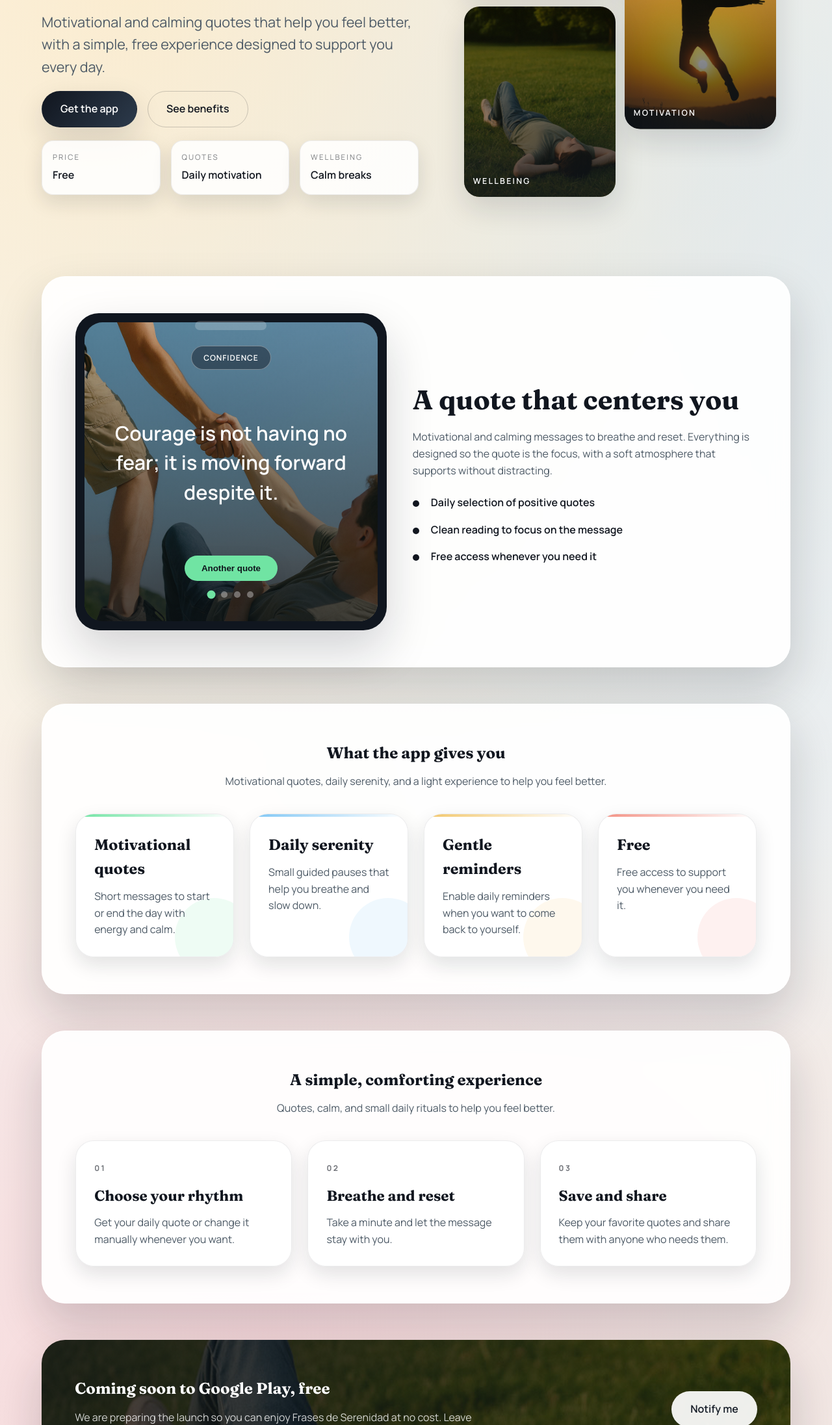
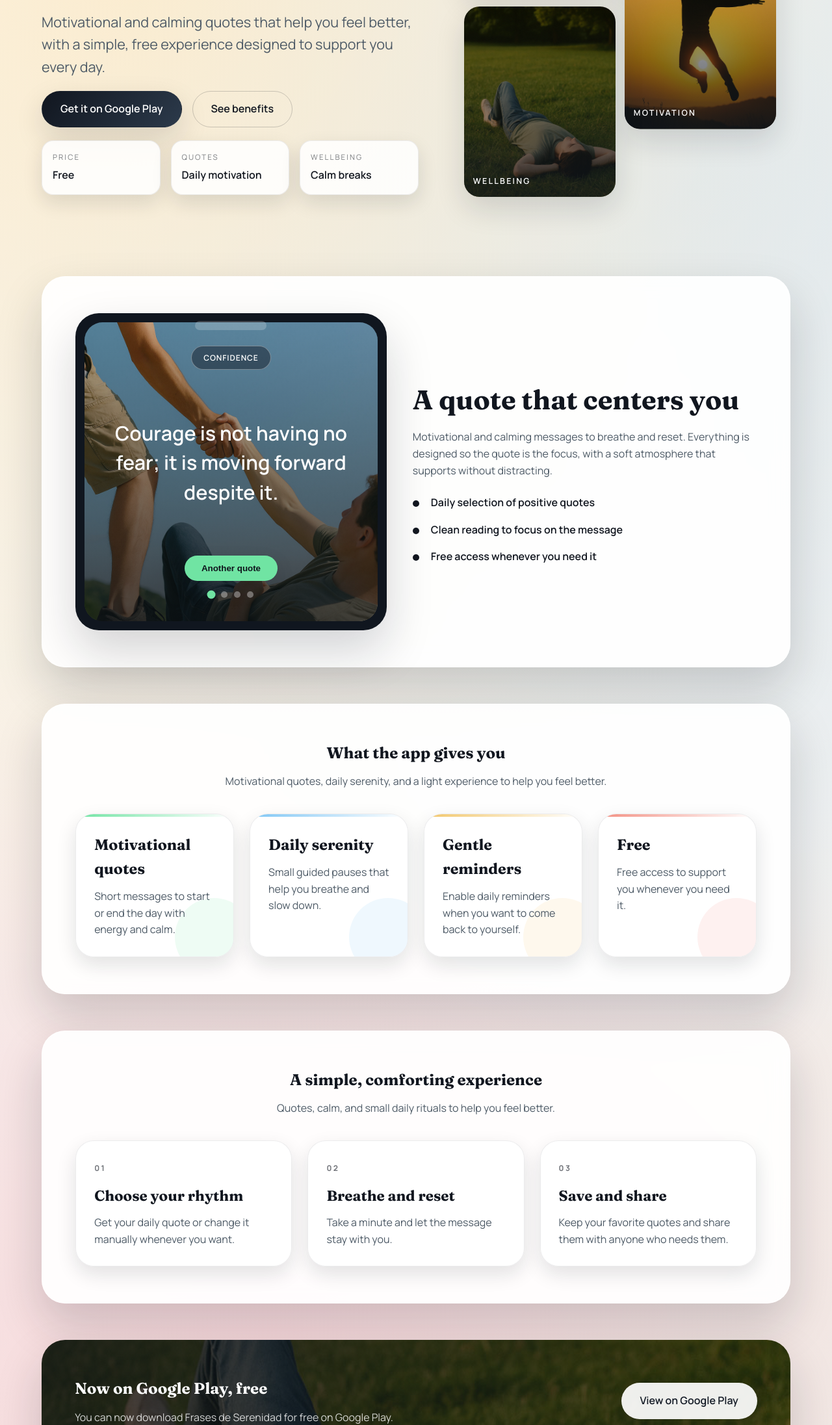
Before and after one commit to demotass/frasesdeserenidad, a plain HTML site: page index.html in a window 1280 px wide. Shown: the part 367-2560 px from the top of the page at 65% size. Drawn offline with Linux system fonts and the light colour scheme.

Commit message:
enlace app añadido

```diff
--- a/index.html
+++ b/index.html
@@ -24,7 +24,7 @@
       <h1>Frases de Serenidad</h1>
       <p class="lead" data-i18n="heroLead">Frases motivadoras y serenas que te ayudan a sentirte mejor, con una experiencia sencilla y gratuita pensada para acompa&ntilde;arte cada d&iacute;a.</p>
       <div class="hero__actions">
-        <a class="btn btn--primary" href="mailto:demotass.dev@gmail.com?subject=Aviso%20de%20lanzamiento%20Frases%20de%20Serenidad" data-i18n="heroPrimaryCta" data-i18n-href="heroPrimaryHref">Quiero la app</a>
+        <a class="btn btn--primary" href="https://play.google.com/store/apps/details?id=com.demotass.frasesdeserenidad" data-i18n="heroPrimaryCta" data-i18n-href="heroPrimaryHref" target="_blank" rel="noopener">Descargar en Google Play</a>
         <a class="btn btn--ghost" href="#benefits" data-i18n="heroSecondaryCta">Ver beneficios</a>
       </div>
       <div class="hero__meta">
@@ -129,10 +129,10 @@
 
     <section class="panel cta">
       <div class="cta__content">
-        <h2 data-i18n="ctaTitle">Pronto en Google Play, gratis</h2>
-        <p data-i18n="ctaBody">Estamos preparando el lanzamiento para que puedas disfrutar de Frases de Serenidad sin coste. Deja tu correo y te avisamos en cuanto est&eacute; disponible.</p>
+        <h2 data-i18n="ctaTitle">Disponible en Google Play, gratis</h2>
+        <p data-i18n="ctaBody">Ya puedes descargar Frases de Serenidad gratis desde Google Play.</p>
       </div>
-      <a class="btn btn--light" href="mailto:demotass.dev@gmail.com?subject=Aviso%20de%20lanzamiento%20Frases%20de%20Serenidad" data-i18n="ctaButton" data-i18n-href="ctaHref">Avisadme</a>
+      <a class="btn btn--light" href="https://play.google.com/store/apps/details?id=com.demotass.frasesdeserenidad" data-i18n="ctaButton" data-i18n-href="ctaHref" target="_blank" rel="noopener">Ver en Google Play</a>
     </section>
 
     <section class="panel legal">
@@ -157,9 +157,9 @@
         heroIconAlt: 'Icono de Frases de Serenidad',
         heroEyebrow: 'App gratuita de frases motivadoras',
         heroLead: 'Frases motivadoras y serenas que te ayudan a sentirte mejor, con una experiencia sencilla y gratuita pensada para acompa&ntilde;arte cada d&iacute;a.',
-        heroPrimaryCta: 'Quiero la app',
+        heroPrimaryCta: 'Descargar en Google Play',
         heroSecondaryCta: 'Ver beneficios',
-        heroPrimaryHref: 'mailto:demotass.dev@gmail.com?subject=Aviso%20de%20lanzamiento%20Frases%20de%20Serenidad',
+        heroPrimaryHref: 'https://play.google.com/store/apps/details?id=com.demotass.frasesdeserenidad',
         metaPriceLabel: 'Precio',
         metaPriceValue: 'Gratis',
         metaPhrasesLabel: 'Frases',
@@ -193,10 +193,10 @@
         flowStepTwoBody: 'Respira un minuto y deja que el mensaje te acompa&ntilde;e.',
         flowStepThreeTitle: 'Guarda y comparte',
         flowStepThreeBody: 'Conserva tus frases favoritas y env&iacute;alas a quien las necesite.',
-        ctaTitle: 'Pronto en Google Play, gratis',
-        ctaBody: 'Estamos preparando el lanzamiento para que puedas disfrutar de Frases de Serenidad sin coste. Deja tu correo y te avisamos en cuanto est&eacute; disponible.',
-        ctaButton: 'Avisadme',
-        ctaHref: 'mailto:demotass.dev@gmail.com?subject=Aviso%20de%20lanzamiento%20Frases%20de%20Serenidad',
+        ctaTitle: 'Disponible en Google Play, gratis',
+        ctaBody: 'Ya puedes descargar Frases de Serenidad gratis desde Google Play.',
+        ctaButton: 'Ver en Google Play',
+        ctaHref: 'https://play.google.com/store/apps/details?id=com.demotass.frasesdeserenidad',
         legalTitle: 'Documentaci&oacute;n legal',
         legalBody: 'Puedes consultar la pol&iacute;tica de privacidad y los t&eacute;rminos de uso:',
         legalLinkPrivacyEs: 'Pol&iacute;tica de Privacidad',
@@ -237,9 +237,9 @@
         heroIconAlt: 'Frases de Serenidad app icon',
         heroEyebrow: 'Free motivational quotes app',
         heroLead: 'Motivational and calming quotes that help you feel better, with a simple, free experience designed to support you every day.',
-        heroPrimaryCta: 'Get the app',
+        heroPrimaryCta: 'Get it on Google Play',
         heroSecondaryCta: 'See benefits',
-        heroPrimaryHref: 'mailto:demotass.dev@gmail.com?subject=Frases%20de%20Serenidad%20launch%20alert',
+        heroPrimaryHref: 'https://play.google.com/store/apps/details?id=com.demotass.frasesdeserenidad',
         metaPriceLabel: 'Price',
         metaPriceValue: 'Free',
         metaPhrasesLabel: 'Quotes',
@@ -273,10 +273,10 @@
         flowStepTwoBody: 'Take a minute and let the message stay with you.',
         flowStepThreeTitle: 'Save and share',
         flowStepThreeBody: 'Keep your favorite quotes and share them with anyone who needs them.',
-        ctaTitle: 'Coming soon to Google Play, free',
-        ctaBody: 'We are preparing the launch so you can enjoy Frases de Serenidad at no cost. Leave your email and we will let you know as soon as it is available.',
-        ctaButton: 'Notify me',
-        ctaHref: 'mailto:demotass.dev@gmail.com?subject=Frases%20de%20Serenidad%20launch%20alert',
+        ctaTitle: 'Now on Google Play, free',
+        ctaBody: 'You can now download Frases de Serenidad for free on Google Play.',
+        ctaButton: 'View on Google Play',
+        ctaHref: 'https://play.google.com/store/apps/details?id=com.demotass.frasesdeserenidad',
         legalTitle: 'Legal information',
         legalBody: 'You can review the privacy policy and terms of use:',
         legalLinkPrivacyEs: 'Privacy Policy (ES)',
```
